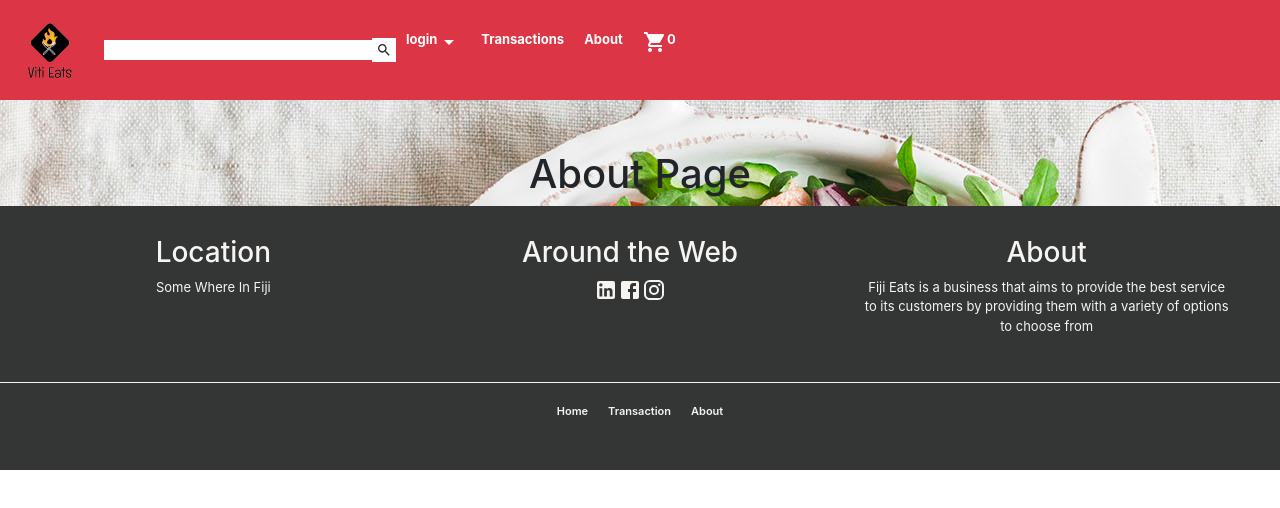
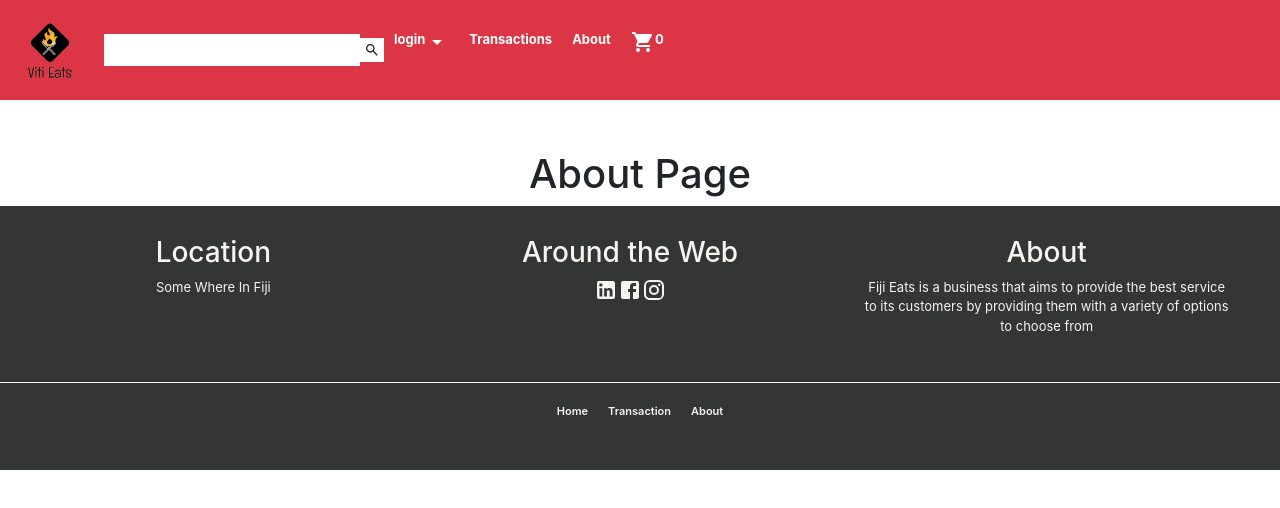
Before and after one commit to deshantDEV29/viti-eats, a React (Create React App) app in the folder viti-eats-frontend/: page /about in a window 1280 px wide. Shown: the top 508 px of the page. Built offline with nearby package versions, Linux system fonts and the light colour scheme.

Commit message:
bg update

```diff
--- a/viti-eats-frontend/src/App.css
+++ b/viti-eats-frontend/src/App.css
@@ -2,7 +2,6 @@
   text-align: center;
   width: 100%;
   height: 100%;
-  background-image: url('./assets/login_back.jpg');
   background-repeat: no-repeat;
   background-attachment: fixed;
 }
--- a/viti-eats-frontend/src/header_component/Header.css
+++ b/viti-eats-frontend/src/header_component/Header.css
@@ -11,12 +11,7 @@
 }
 
 
-.header_searchInput {
-    height: 12px;
-    padding: 10px;
-    border: none;
-    width: 100%;
-}
+
 
 .header_option {
     display: flex;
--- a/viti-eats-frontend/src/header_component/Header.js
+++ b/viti-eats-frontend/src/header_component/Header.js
@@ -16,10 +16,10 @@ function Header() {
           </div>
         </Link>
           <div className = "d-flex align-items-center rounded">
-              <input className = "header_searchInput" type = "text"></input>
+              <input className = "h-1 p-1 border-0 w-100" type = "text"></input>
               <SearchIcon className = "p-1  bg-white"/>
           </div>
-          <div className = "d-flex justify-content-evenly">
+          <div className = "d-flex justify-content-evenly  ">
 
                 <div className = 'header_option'>
                     <span className = 'header_optionLineOne'>
```
